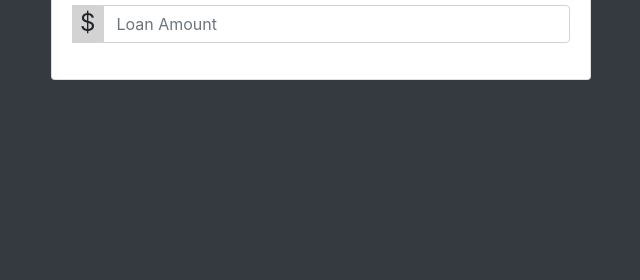
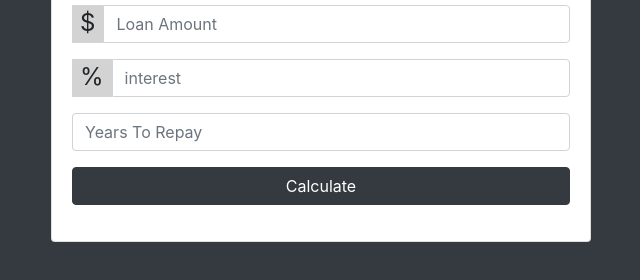
Before and after one commit to davidcastrodesign/loan_calculator, a plain HTML site: page Indext.html in a window 1280 px wide. Shown: the part 136-416 px from the top of the page, without its empty margins (319-959 px from the left). Drawn offline with nearby package versions, Linux system fonts and the light colour scheme.

Commit message:
UI loan, interest, ytp added

```diff
--- a/Indext.html
+++ b/Indext.html
@@ -31,7 +31,21 @@
                   <input type="number" class="form-control" id="amount" placeholder="Loan Amount">
                 </div>
               </div>
+              <div class="form-group">
+                <div class="input-group">
+                  <span class="input-group-addon" style="background: lightgrey; font-size: 1.5rem; padding: 0 0.5rem;">%</span>
+                  <input type="number" class="form-control" id="interest" placeholder="interest">
+                </div>
+              </div>
+              <div class="form-group">
+                <input type="number" class="form-control" id="years" placeholder="Years To Repay">
+              </div>
+              <div class="form-group">
+                <input type="submit" value="Calculate" class="btn btn-dark btn-block">
+              </div>
             </form>
+            <!-- Loader Here -->
+            <!-- Results -->
           </div>
         </div>
       </div>
```
